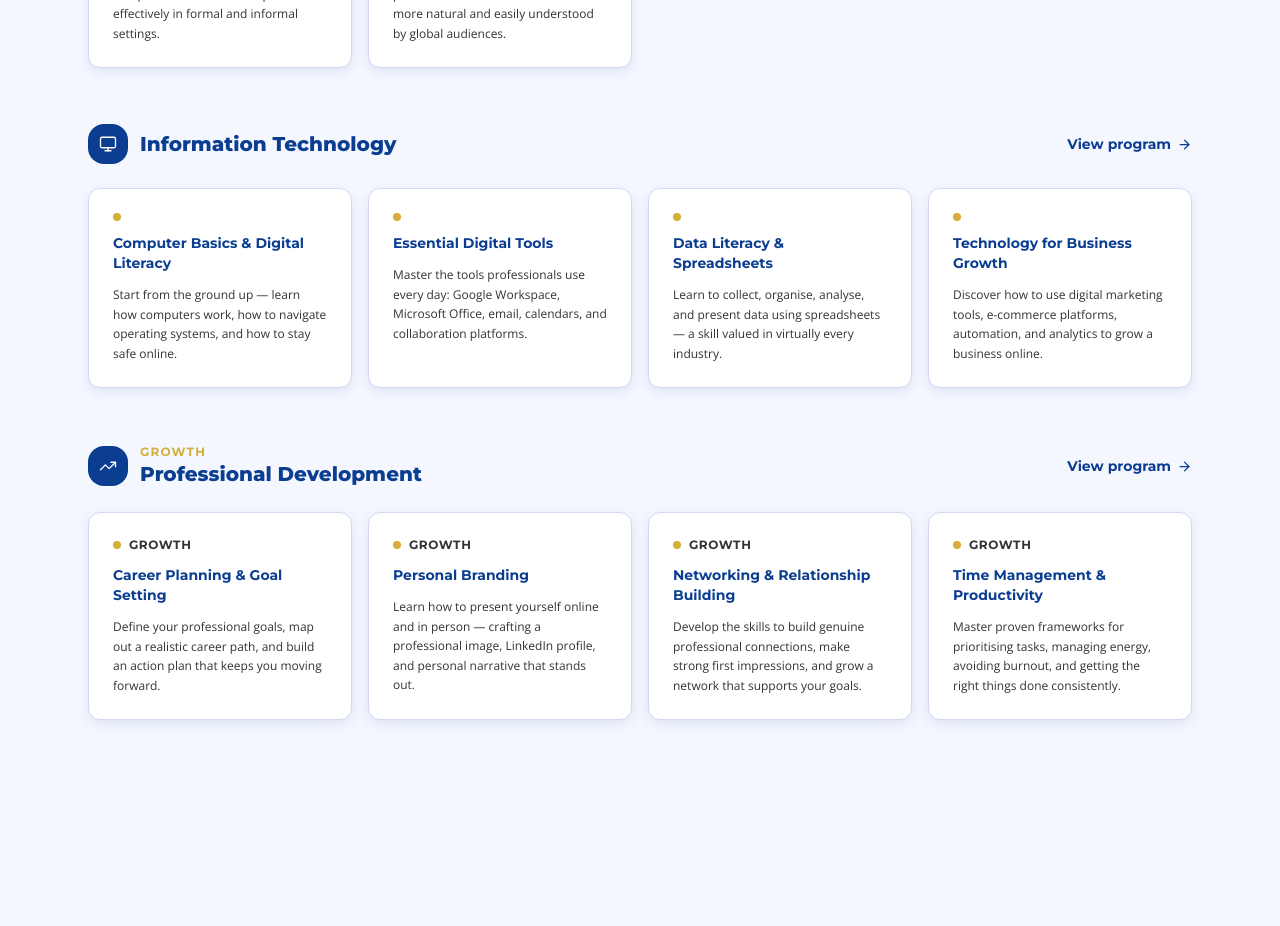
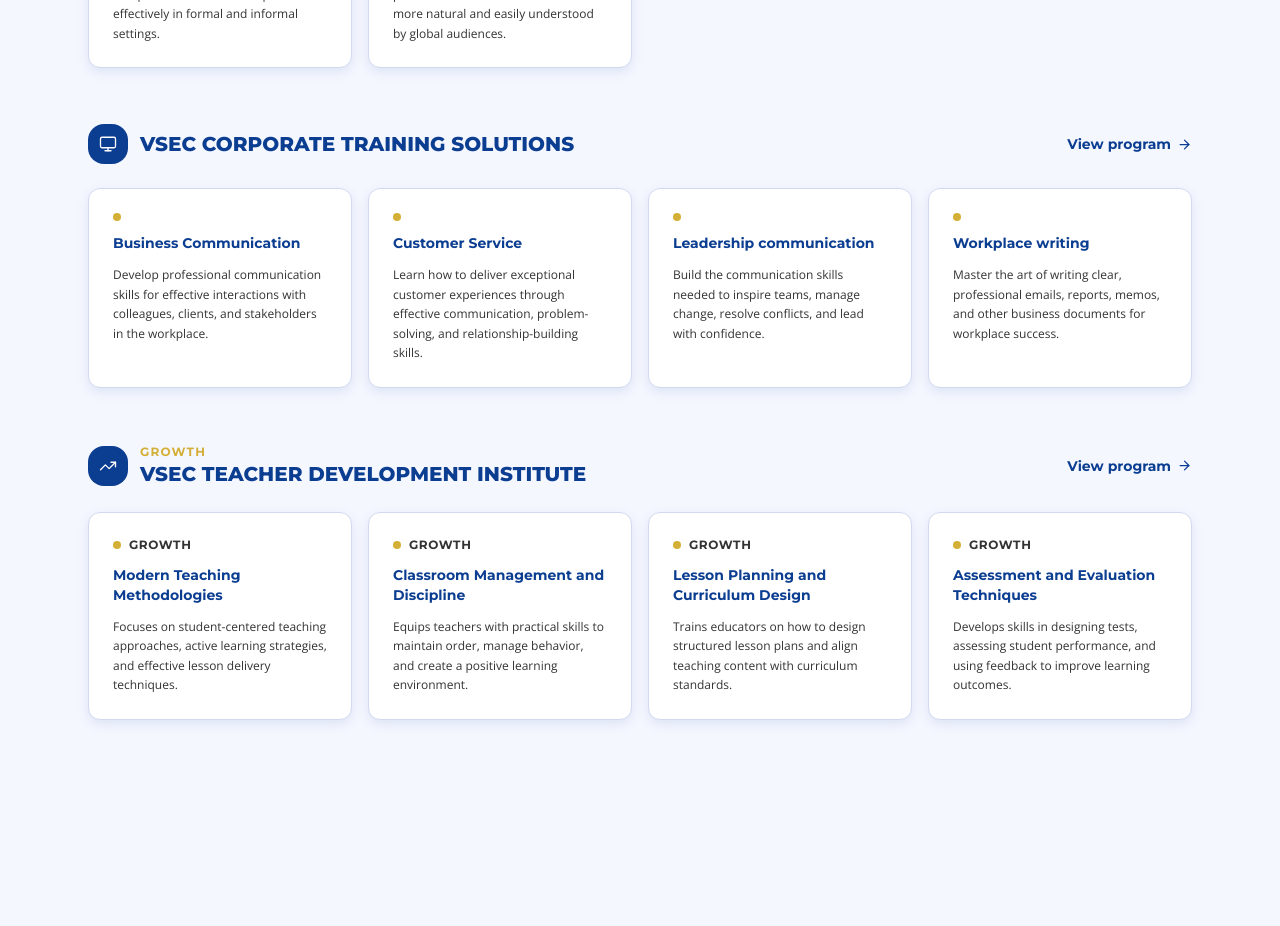
Before and after one commit to Gab7by/vsec-general-website, a React (Vite) app: page /courses in a window 1280 px wide. Shown: the part 1760-2686 px from the top of the page. Built offline with nearby package versions, Linux system fonts and the light colour scheme.

Commit message:
Corrected the programs

```diff
--- a/src/data/programs.js
+++ b/src/data/programs.js
@@ -110,40 +110,40 @@ export const programs = [
   },
   {
     id: 'it',
-    title: 'Information Technology',
+    title: 'VSEC CORPORATE TRAINING SOLUTIONS',
     icon: Monitor,
     shortDescription:
-      "Learn in-demand digital skills that open doors across every industry in today's tech-driven world.",
+      "Transforming People, Strengthening Organizations.",
     fullDescription:
-      'You do not need to be a programmer to thrive in a digital world — but you do need to understand technology. Our IT program teaches you the digital skills that every modern professional needs: how to use essential tools, understand data, and apply technology to solve real business problems.',
+      'VSEC Corporate Training Solutions provides professional training programs designed to enhance workplace performance, communication, leadership, and productivity. We equip organizations and their teams with practical skills and knowledge to drive growth, improve efficiency, and achieve business success.',
     whoIsItFor:
-      'Adults new to technology, professionals looking to upskill, business owners wanting to leverage digital tools, and career changers entering tech-adjacent roles.',
+      'Churches, Banks, NGOs, Hospitals, Government institutions, SMEs',
     outcomes: [
-      'Use computers, software, and the internet with full confidence',
-      'Work effectively with productivity and collaboration tools',
-      'Understand and work with data using spreadsheets and dashboards',
-      'Apply technology to improve business processes and outcomes',
+      'Communicate professionally and effectively in workplace environments.',
+      'Apply leadership and teamwork skills to improve organizational performance.',
+      'Enhance productivity through improved problem-solving and decision-making abilities.',
+      'Demonstrate greater confidence and competence in professional and business interactions.',
     ],
     courses: [
       {
-        title: 'Computer Basics & Digital Literacy',
+        title: 'Business Communication',
         description:
-          'Start from the ground up — learn how computers work, how to navigate operating systems, and how to stay safe online.',
+          'Develop professional communication skills for effective interactions with colleagues, clients, and stakeholders in the workplace.',
       },
       {
-        title: 'Essential Digital Tools',
+        title: 'Customer Service',
         description:
-          'Master the tools professionals use every day: Google Workspace, Microsoft Office, email, calendars, and collaboration platforms.',
+          'Learn how to deliver exceptional customer experiences through effective communication, problem-solving, and relationship-building skills.',
       },
       {
-        title: 'Data Literacy & Spreadsheets',
+        title: 'Leadership communication',
         description:
-          'Learn to collect, organise, analyse, and present data using spreadsheets — a skill valued in virtually every industry.',
+          'Build the communication skills needed to inspire teams, manage change, resolve conflicts, and lead with confidence.',
       },
       {
-        title: 'Technology for Business Growth',
+        title: 'Workplace writing',
         description:
-          'Discover how to use digital marketing tools, e-commerce platforms, automation, and analytics to grow a business online.',
+          'Master the art of writing clear, professional emails, reports, memos, and other business documents for workplace success.',
       },
     ],
     testimonial: {
@@ -157,40 +157,40 @@ export const programs = [
   {
     id: 'professional-dev',
     tag: 'Growth',
-    title: 'Professional Development',
+    title: 'VSEC TEACHER DEVELOPMENT INSTITUTE',
     icon: TrendingUp,
     shortDescription:
-      'Develop the soft skills and professional mindset that employers and clients look for and respect.',
+      'Empowering Educators. Transforming Learning.',
     fullDescription:
-      'Technical knowledge gets you in the door — but professional skills determine how far you go. This program builds the personal and interpersonal competencies that set top performers apart: how you present yourself, manage your time, build relationships, and plan your career with intention.',
+      'VSEC Teacher Development Institute provides high-quality professional development programs for educators, equipping them with modern teaching strategies, classroom management techniques, and instructional skills to enhance student learning and academic excellence.',
     whoIsItFor:
-      'Job seekers, career climbers, new graduates, entrepreneurs, and anyone who wants to show up more professionally and purposefully in their work.',
+      'Teachers, Tutors, Adult educators',
     outcomes: [
-      'Build a compelling personal brand that gets noticed',
-      'Plan and execute a clear career or business development strategy',
-      'Network confidently and build relationships that open doors',
-      'Manage your time, energy, and priorities like a top performer',
+      'Apply modern teaching methods to improve classroom instruction and student engagement.',
+      'Demonstrate effective classroom management skills to create a positive learning environment.',
+      'Design and deliver well-structured lesson plans aligned with learning objectives.',
+      'Use assessment and feedback strategies to support continuous student improvement and academic success.',
     ],
     courses: [
       {
-        title: 'Career Planning & Goal Setting',
+        title: 'Modern Teaching Methodologies',
         description:
-          'Define your professional goals, map out a realistic career path, and build an action plan that keeps you moving forward.',
+          'Focuses on student-centered teaching approaches, active learning strategies, and effective lesson delivery techniques.',
       },
       {
-        title: 'Personal Branding',
+        title: 'Classroom Management and Discipline',
         description:
-          'Learn how to present yourself online and in person — crafting a professional image, LinkedIn profile, and personal narrative that stands out.',
+          'Equips teachers with practical skills to maintain order, manage behavior, and create a positive learning environment.',
       },
       {
-        title: 'Networking & Relationship Building',
+        title: 'Lesson Planning and Curriculum Design',
         description:
-          'Develop the skills to build genuine professional connections, make strong first impressions, and grow a network that supports your goals.',
+          'Trains educators on how to design structured lesson plans and align teaching content with curriculum standards.',
       },
       {
-        title: 'Time Management & Productivity',
+        title: 'Assessment and Evaluation Techniques',
         description:
-          'Master proven frameworks for prioritising tasks, managing energy, avoiding burnout, and getting the right things done consistently.',
+          'Develops skills in designing tests, assessing student performance, and using feedback to improve learning outcomes.',
       },
     ],
     testimonial: {
```
